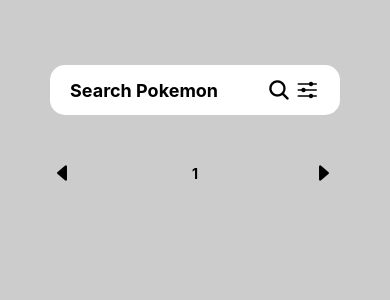
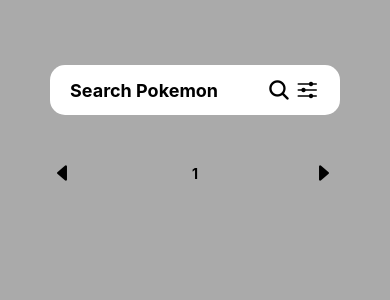
Before and after one commit to juandavidperez/pokedex, a React Native app in the folder pokedex-app/: screen /Search in a window 390 px wide. Shown: the top 300 px of the page. Built offline with nearby package versions, Linux system fonts and the light colour scheme.

Commit message:
Exportando los colores

```diff
--- a/pokedex-app/src/components/Search.jsx
+++ b/pokedex-app/src/components/Search.jsx
@@ -17,7 +17,7 @@
 } from "@expo/vector-icons";
 
 const windowWidth = Dimensions.get("window").width;
-const typesPokemon = {
+export const typesPokemon = {
   color: {
     normal: "#A8A77A",
     fire: "#EE8130",
@@ -359,7 +359,7 @@
 const styles = StyleSheet.create({
   container: {
     height: "100%",
-    backgroundColor: "#ccc",
+    backgroundColor: "#aaa",
   },
   searchContainer: {
     flexDirection: "row",
```
